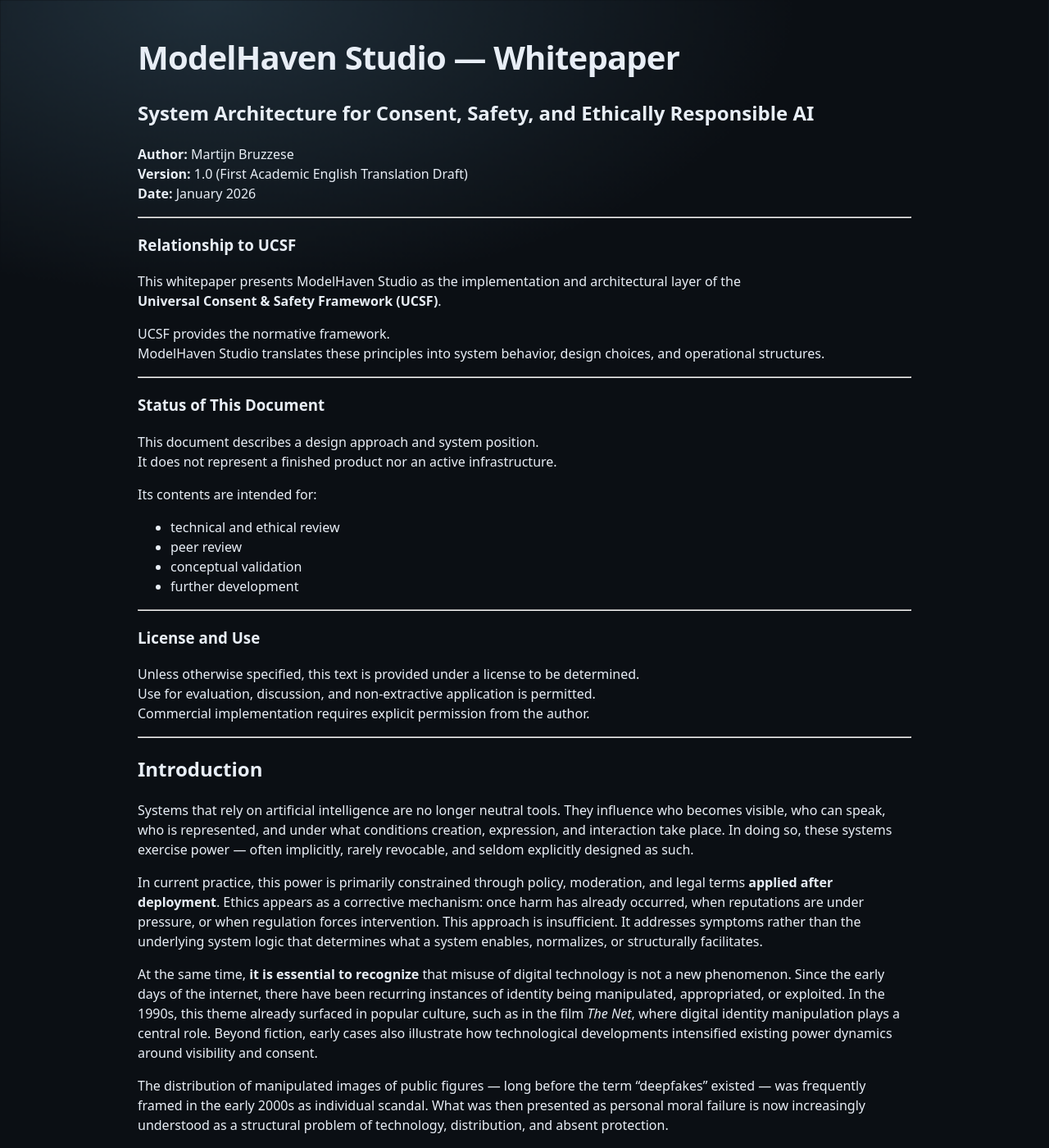
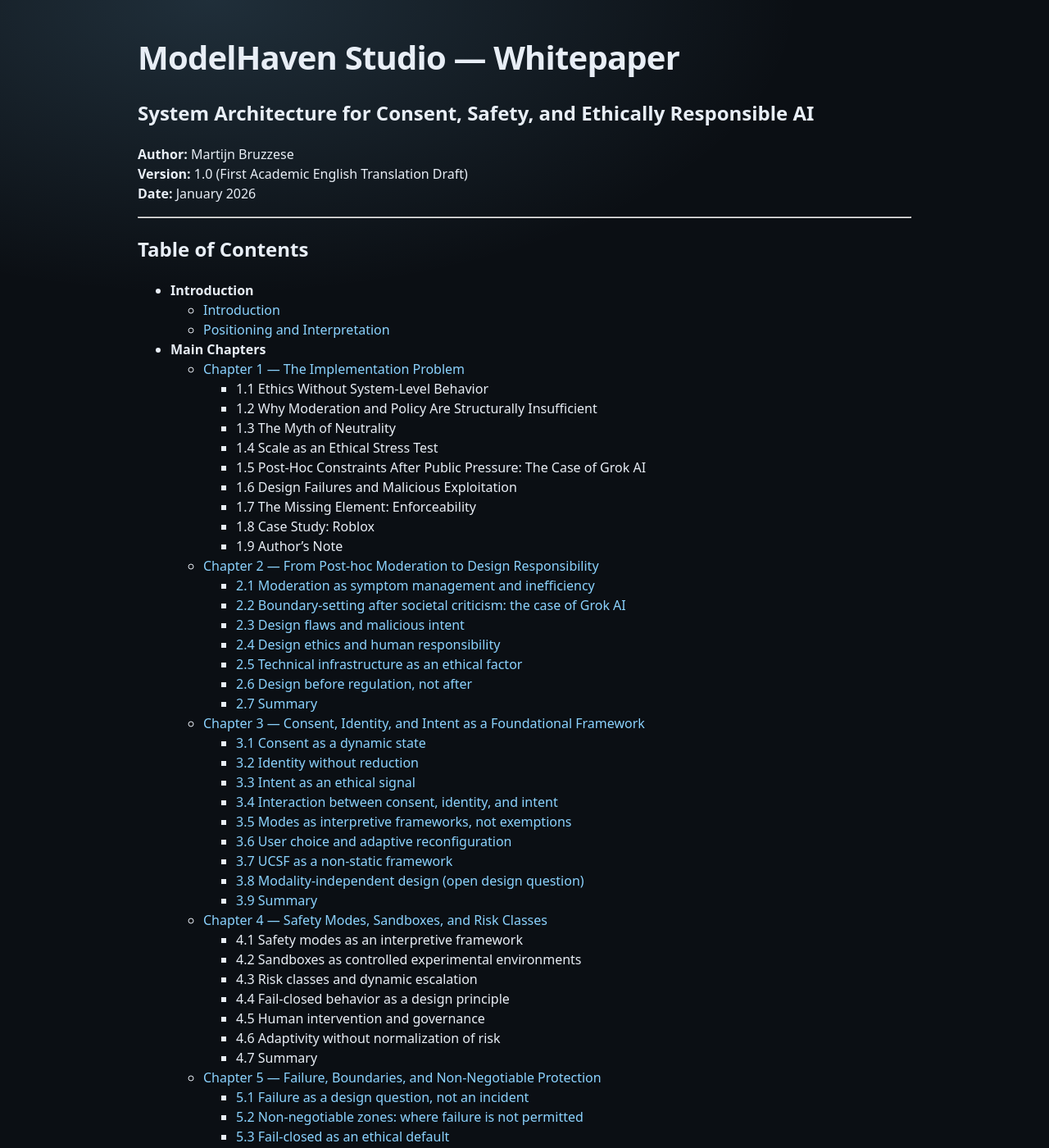
Before and after one commit to MartijnBruzzese/ModelHaven-Studio, a Jekyll site: the page built from WHITE_PAPERS/EN/MODELHAVEN_STUDIO_WHITE_PAPER_EN_v1.0.md, in a window 1280 px wide and 1400 px high. Shown: the whole window at 82% size. Built offline with Jekyll 4.4.1, drawn with Linux system fonts in a browser that asks for light colours; our own code applies the rules of GitHub Pages for plain Markdown files; some of the changed text lies outside the part shown.

Commit message:
Update MODELHAVEN_STUDIO_WHITE_PAPER_EN_v1.0.md

```diff
--- a/WHITE_PAPERS/EN/MODELHAVEN_STUDIO_WHITE_PAPER_EN_v1.0.md
+++ b/WHITE_PAPERS/EN/MODELHAVEN_STUDIO_WHITE_PAPER_EN_v1.0.md
@@ -6,6 +6,110 @@
 **Date:** January 2026
 
 ---
+
+<a id="table-of-contents"></a>
+## Table of Contents
+
+- **Introduction**
+  - [Introduction](#introduction)
+  - [Positioning and Interpretation](#positioning-and-interpretation)
+
+- **Main Chapters**
+  - [Chapter 1 — The Implementation Problem](#chapter-1)
+    - 1.1 Ethics Without System-Level Behavior
+    - 1.2 Why Moderation and Policy Are Structurally Insufficient
+    - 1.3 The Myth of Neutrality
+    - 1.4 Scale as an Ethical Stress Test
+    - 1.5 Post-Hoc Constraints After Public Pressure: The Case of Grok AI
+    - 1.6 Design Failures and Malicious Exploitation
+    - 1.7 The Missing Element: Enforceability
+    - 1.8 Case Study: Roblox
+    - 1.9 Author’s Note
+
+  - [Chapter 2 — From Post-hoc Moderation to Design Responsibility](#h2)
+    - [2.1 Moderation as symptom management and inefficiency](#h2-1)
+    - [2.2 Boundary-setting after societal criticism: the case of Grok AI](#h2-2)
+    - [2.3 Design flaws and malicious intent](#h2-3)
+    - [2.4 Design ethics and human responsibility](#h2-4)
+    - [2.5 Technical infrastructure as an ethical factor](#h2-5)
+    - [2.6 Design before regulation, not after](#h2-6)
+    - [2.7 Summary](#h2-7)
+
+  - [Chapter 3 — Consent, Identity, and Intent as a Foundational Framework](#h3)
+    - [3.1 Consent as a dynamic state](#h3-1)
+    - [3.2 Identity without reduction](#h3-2)
+    - [3.3 Intent as an ethical signal](#h3-3)
+    - [3.4 Interaction between consent, identity, and intent](#h3-4)
+    - [3.5 Modes as interpretive frameworks, not exemptions](#h3-5)
+    - [3.6 User choice and adaptive reconfiguration](#h3-6)
+    - [3.7 UCSF as a non-static framework](#h3-7)
+    - [3.8 Modality-independent design (open design question)](#h3-8)
+    - [3.9 Summary](#h3-9)
+
+  - [Chapter 4 — Safety Modes, Sandboxes, and Risk Classes](#h4)
+    - 4.1 Safety modes as an interpretive framework
+    - 4.2 Sandboxes as controlled experimental environments
+    - 4.3 Risk classes and dynamic escalation
+    - 4.4 Fail-closed behavior as a design principle
+    - 4.5 Human intervention and governance
+    - 4.6 Adaptivity without normalization of risk
+    - 4.7 Summary
+
+  - [Chapter 5 — Failure, Boundaries, and Non-Negotiable Protection](#h5)
+    - [5.1 Failure as a design question, not an incident](#h5-1)
+    - [5.2 Non-negotiable zones: where failure is not permitted](#h5-2)
+    - [5.3 Fail-closed as an ethical default](#h5-3)
+    - [5.4 Minors: absolute protection, no exceptions](#h5-4)
+    - [5.5 Failure, liability, and human responsibility](#h5-5)
+    - [5.6 No ethical relaxation through market dynamics](#h5-6)
+    - [5.7 Summary](#h5-7)
+
+  - [Chapter 6 — Identity and Consent Tokens](#h6)
+    - 6.1 From implicit consent to explicit tokens
+    - 6.2 Properties of consent tokens
+    - 6.3 Identity as a protective layer
+    - 6.4 Delegation and multi-party consent
+    - 6.5 Tokens and fail-closed behavior
+    - 6.6 Privacy-by-design and minimal exposure
+    - 6.7 Summary
+
+  - [Chapter 7 — Governance, Oversight, and Human Counterbalance](#h7)
+    - 7.1 Why governance is not a side issue
+    - 7.2 Layered oversight
+    - 7.3 Escalation pathways
+    - 7.4 Transparency and audit trails
+    - 7.5 Peer review and external assessment
+    - 7.6 Human counterbalance as a permanent factor
+    - 7.7 Summary
+
+  - [Chapter 8 — Scale, Collaboration, and Societal Embedding](#h8)
+    - 8.1 Scale as a design problem
+    - 8.2 Collaboration as a structural component
+    - 8.3 Openness without extraction
+    - 8.4 Societal legitimacy
+    - 8.5 International applicability
+    - 8.6 Economic sustainability without ethical compromise
+    - 8.7 Summary
+
+  - [Chapter 9 — Closing Position](#h9)
+    - 9.1 What this document is
+    - 9.2 What this document is not
+    - 9.3 Design as responsibility
+    - 9.4 Call for scrutiny
+    - 9.5 Closing
+
+  - [Chapter 10 — Epilogue](#h10)
+    - 10.1 No neutral technology
+    - 10.2 Human scale
+    - 10.3 Acknowledgments and looking ahead
+    - 10.4 Epilogue
+
+- **Back Matter**
+  - [Chapter 11 — Societal and System Accountability](#h11)
+  - [Chapter 12 — Terminology Framework](#h12)
+  - [Chapter 13 — Scope Limits and Future Directions](#h13)
+  - [Chapter 14 — Author Reflections and Acknowledgements](#h14)
+
 
 ### Relationship to UCSF
 
```
